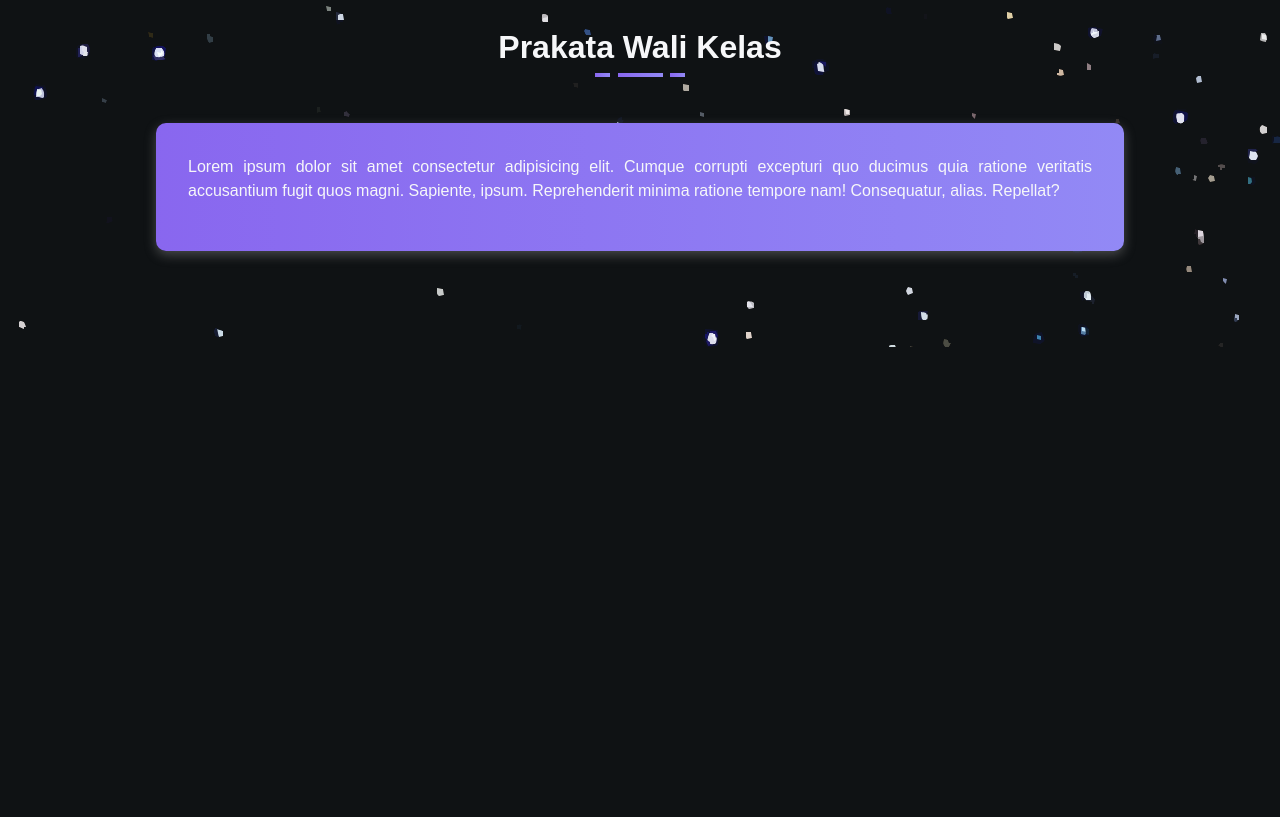
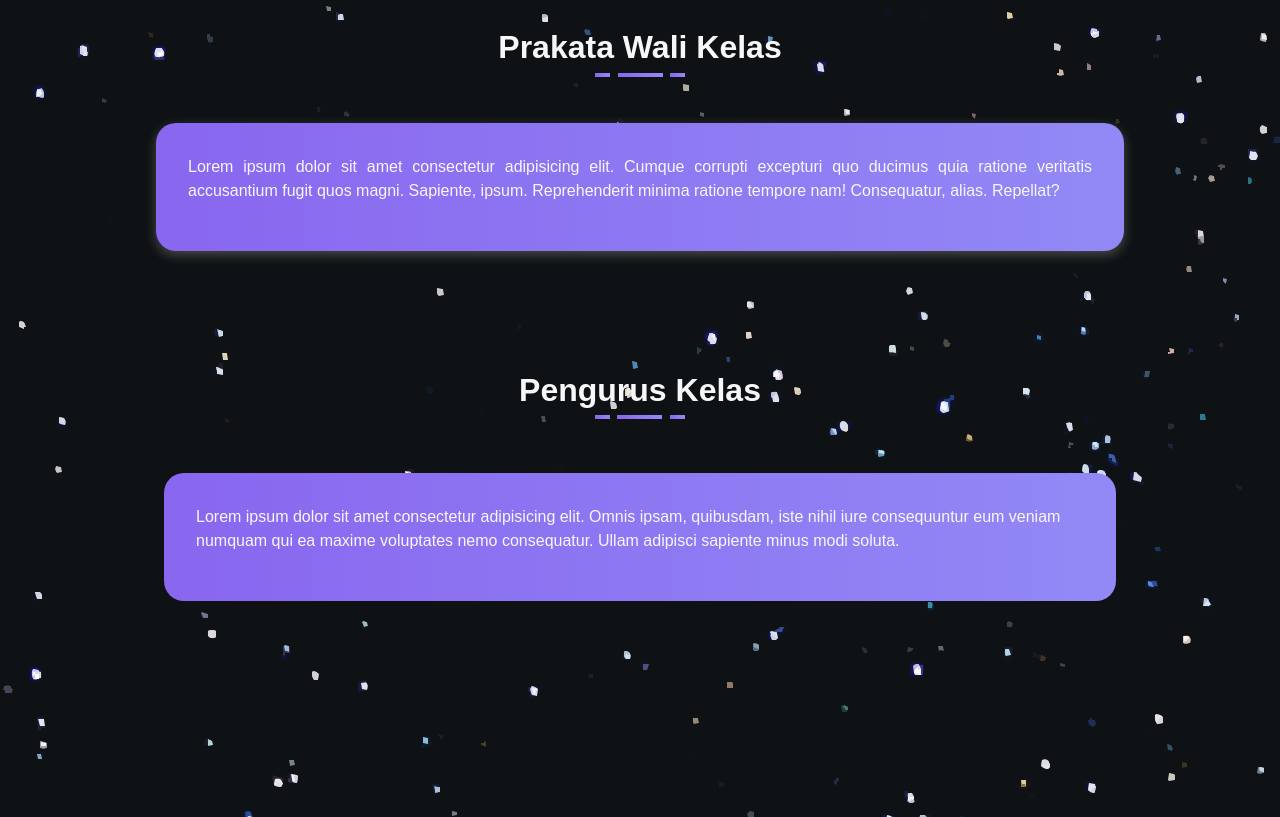
Before and after one commit to John12x2/sijabrave, a plain HTML site: page pengurus.html in a window 1280 px wide. Shown: the part 924-1741 px from the top of the page. Before the commit the page ends 1271 px from the top, so only its background shows below. Drawn offline with nearby package versions, Linux system fonts and the light colour scheme.

Commit message:
Updated pengurus.html

```diff
--- a/pengurus.html
+++ b/pengurus.html
@@ -44,16 +44,20 @@
         <a href="index.html"><img src="images/logo.jpg" alt="logo nav" /></a>
         <ul>
           <li>
-            <a href="" ><i class="fa-solid fa-user"></i> Pengurus</a>
+            <a href=""><i class="fa-solid fa-user"></i> Pengurus</a>
           </li>
           <li>
             <a href="" id="disabled"><i class="fa-solid fa-book"></i> Tugas</a>
           </li>
           <li>
-            <a href="" id="disabled"><i class="fa-solid fa-money-bill"></i> Kas</a>
+            <a href="" id="disabled"
+              ><i class="fa-solid fa-money-bill"></i> Kas</a
+            >
           </li>
           <li>
-            <a href="" id="disabled"><i class="fa-solid fa-envelope"></i> Kontak</a>
+            <a href="" id="disabled"
+              ><i class="fa-solid fa-envelope"></i> Kontak</a
+            >
           </li>
         </ul>
       </div>
@@ -82,6 +86,17 @@
           tempore nam! Consequatur, alias. Repellat?
         </p>
       </div>
+      <div class="pengurus-container">
+        <h1 class="section-title">Pengurus Kelas</h1>
+        <div class="pengurus-main">
+          <p>
+            Lorem ipsum dolor sit amet consectetur adipisicing elit. Omnis
+            ipsam, quibusdam, iste nihil iure consequuntur eum veniam numquam
+            qui ea maxime voluptates nemo consequatur. Ullam adipisci sapiente
+            minus modi soluta.
+          </p>
+        </div>
+      </div>
     </div>
     <div class="footer">
       <h1><i class="fa-regular fa-copyright"></i> 2025 SIJA Brave</h1>
--- a/styles/style.css
+++ b/styles/style.css
@@ -343,14 +343,37 @@ body {
   background: linear-gradient(90deg, hsl(255, 81%, 67%), hsl(245, 85%, 75%));
 
   text-align: justify;
-  border-radius: 10px;
+  border-radius: 20px;
   box-shadow: 0 4px 12px rgba(158, 158, 158, 0.4);
   transition: transform 0.4s ease-in-out, box-shadow 0.4s ease-in-out;
 }
 
 .prakata-container:hover {
-  transform: scale(1.02);
-  box-shadow: 0 4px 12px 6px rgba(216, 216, 216, 0.4);
+  transform: scale(1.005);
+  box-shadow: 0 4px 12px 4px rgba(216, 216, 216, 0.4);
+}
+
+.pengurus-container {
+  display: flex;
+  justify-content: center;
+  align-items: center;
+  flex-direction: column;
+  padding: 8px;
+  margin: 4rem auto;
+}
+
+.pengurus-container h1 {
+  margin: 0 auto;
+  font-size: 2em;
+  font-weight: 600;
+}
+
+.pengurus-main {
+  background: linear-gradient(90deg, hsl(255, 81%, 67%), hsl(245, 85%, 75%));
+  margin: 4rem auto;
+  padding: 2rem;
+
+  border-radius: 20px;
 }
 
 #disabled {
```
